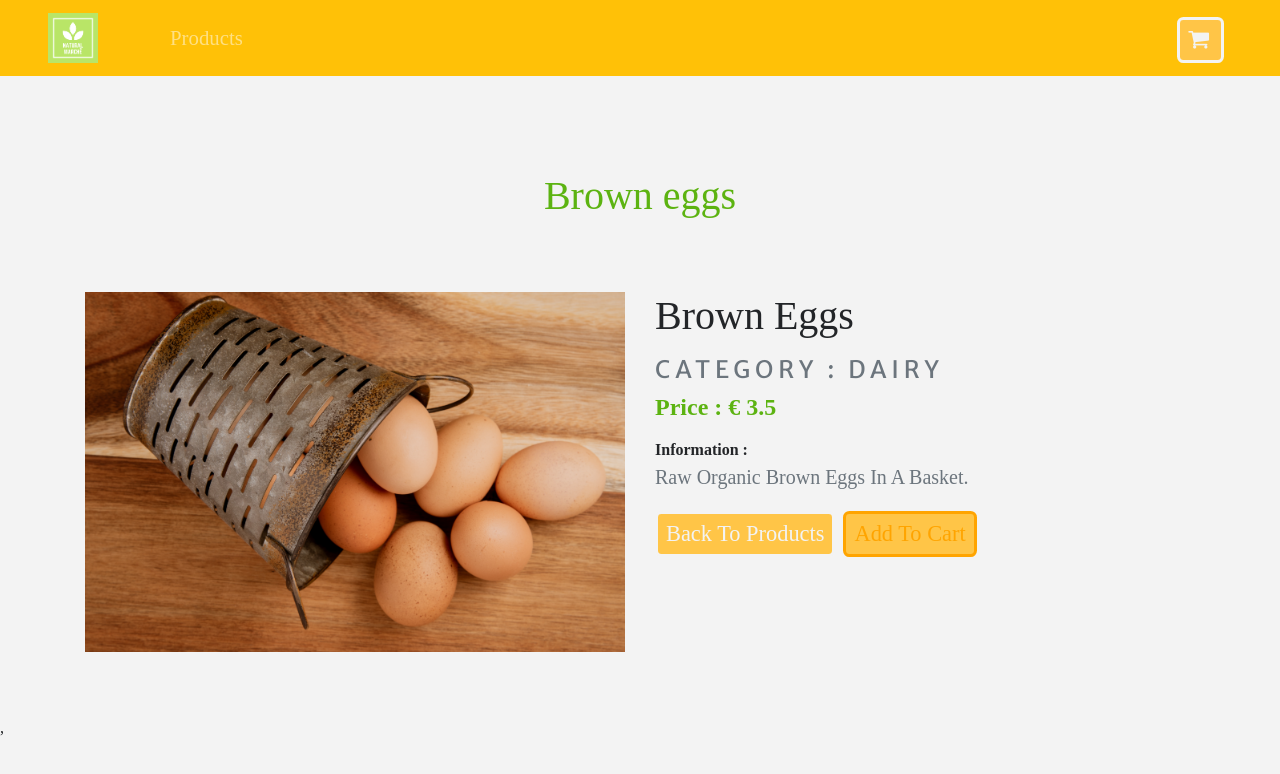
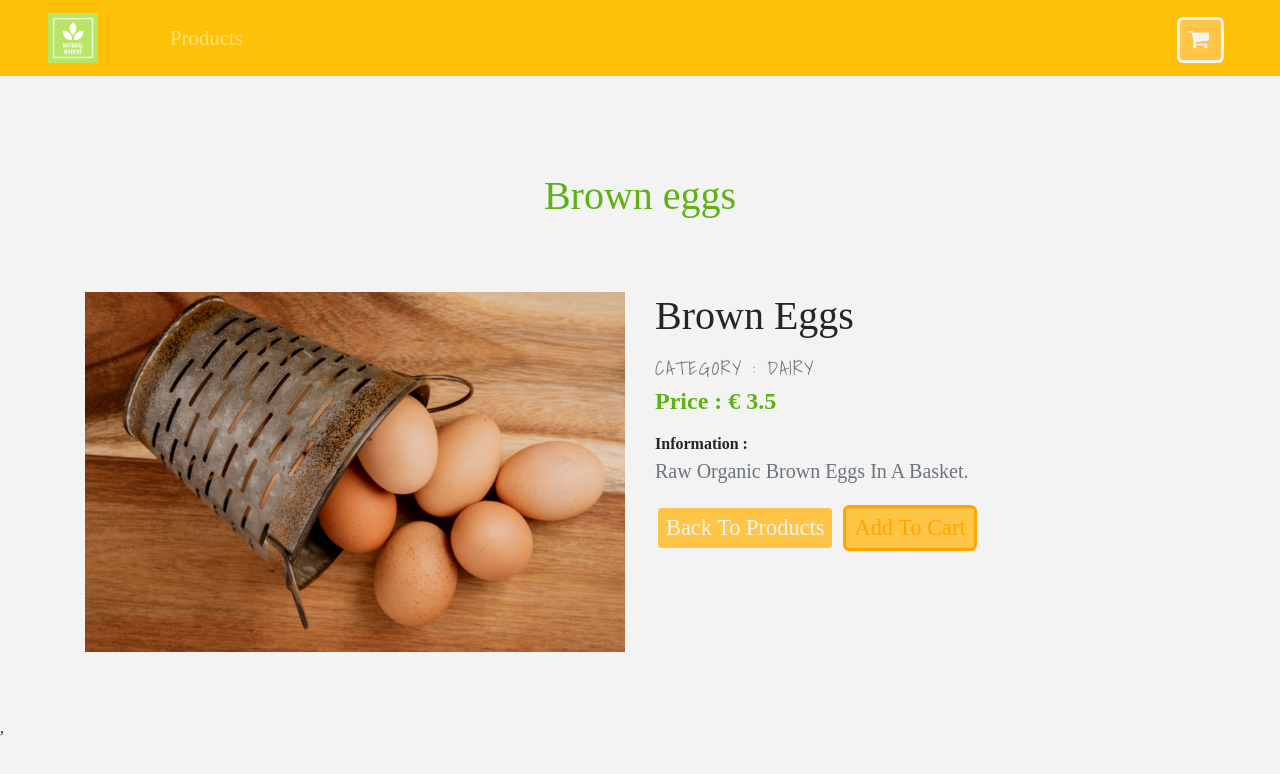
Before and after one commit to barbara-carnieri/Natural-Marche, a React (Create React App) app: page /details in a window 1280 px wide. Shown: the top 774 px of the page. Built offline with nearby package versions, Linux system fonts and the light colour scheme; a web font is replaced by a local one.

Commit message:
styles update

```diff
--- a/src/App.css
+++ b/src/App.css
@@ -2,11 +2,14 @@
   --mainBlue:#2a2a72;
   --lightBlue:#009ffd;
   --mainWhite:#f3f3f3;
+  --plainWhite:#fff;
   --mainDark:#232528;
   --mainYellow:#ffa400;
   --lightYellow:#ffc547;
   --lightGreen:#5cb311;
   --babyGreen:#c1e7a0;
+  padding: 0;
+  margin: 0;
 }
 
 body {
@@ -15,10 +18,18 @@ body {
   color: var(--mainDark) !important;
 }
 
-.text-title {
-  font-family: 'Merriweather Sans', cursive;
-  letter-spacing: 0.3rem;
+.text-title-lg {
+  font-family: 'Shadows Into Light', cursive;
+  letter-spacing: 0.1rem;
   text-transform: uppercase;
+  font-size: 2.5rem;
+}
+
+.text-title-sm {
+  font-family: 'Shadows Into Light', cursive;
+  letter-spacing: 0.1rem;
+  text-transform: uppercase;
+  font-size: 1.2rem;
 }
 
 .text-blue {
--- a/src/components/Details.js
+++ b/src/components/Details.js
@@ -26,7 +26,7 @@ export default class Details extends Component {
                 {/* prdoduct info */}
                 <div className="col-10 mx-auto col-md-6 my-3 text-capitalize">
                   <h1> {title}</h1>
-                  <h4 className="text-title text-uppercase text-muted mt-3 mb-2">
+                  <h4 className="text-title-sm text-uppercase text-muted mt-3 mb-2">
                     Category : <span className="text-uppercase">{company}</span>
                   </h4>
                   <h4 className="text-green">
--- a/src/components/Navbar.js
+++ b/src/components/Navbar.js
@@ -11,7 +11,7 @@ export default class Navbar extends Component {
   render() {
     return (
       <NavWrapper className='navbar navbar-expand-sm bg-warning navbar-dark px-sm-5'>
-        <Link to='/home'>
+        <Link to='/'>
           <img src={logo} width="50" height="60" alt='homelogo' className='navbar-brand' />
         </Link>
         <ul className='navbar-nav align-items-center'>
--- a/src/components/Splash.js
+++ b/src/components/Splash.js
@@ -2,23 +2,36 @@ import React, { Component } from 'react';
 import {Link} from 'react-router-dom';
 import logo from '../logo.png';
 import styled from 'styled-components';
+import sample from '../sample.mp4';
 
 export default class Splash extends Component {
   render() {
     return (
       <HomeWrapper>
+      <div className="pr-5 ml-0">
+      <h1>Live</h1>
+      <h1>Natural,</h1>
+      <h1>Buy</h1>
+      <h1>Natural</h1>
+      <h1>Products</h1>
+      </div>
         <Link to='/home'>
-          <img src={logo} width="500" height="500" alt='homelogo' className='logo-brand' />
+          <img src={logo} width="500" height="500" alt='homelogo' className='logo-brand pl-5' />
         </Link>
+        <video className='videoTag pl-5 mr-0' autoPlay loop muted width="250" height="250">
+          <source src={sample} type='video/mp4'/>
+        </video>
       </HomeWrapper>
     )
   }
 }
 
 const HomeWrapper = styled.nav`
-background-color: var(--mainWhite);
+background-color: var(--plainWhite);
 display: flex;
 align-items: center;
 justify-content: center;
 padding-top: 3rem;
+font-family: 'Shadows Into Light', cursive !important;
+font-size: 5.4rem !important;
 `
--- a/src/components/Title.js
+++ b/src/components/Title.js
@@ -3,9 +3,9 @@ import React from 'react'
 export default function Title({name, title}) {
   return (
     <div className='row'>
-          <div className='col-10 mx-auto my-2 text-center text-title'>
+          <div className='col-10 mx-auto my-2 text-center'>
       <h1 className='text-capitalize font-weight-bold'>
-        <strong className='text-green'>{name} {title}</strong>
+        <strong className='text-green text-title-lg'>{name} {title}</strong>
       </h1>
       </div>
     </div>
```
Also changed, not shown: 1 other file (tests, documents, lock files or other folders).
